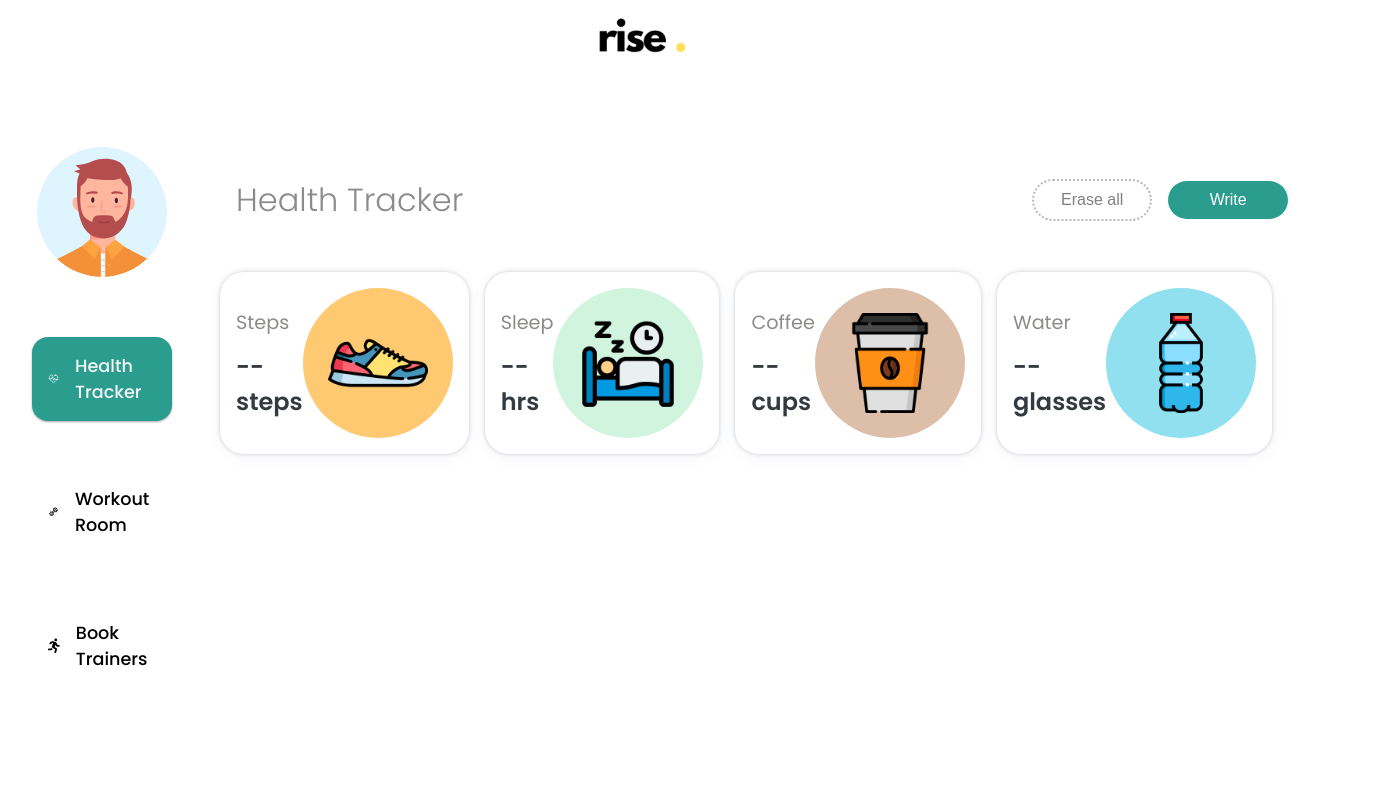
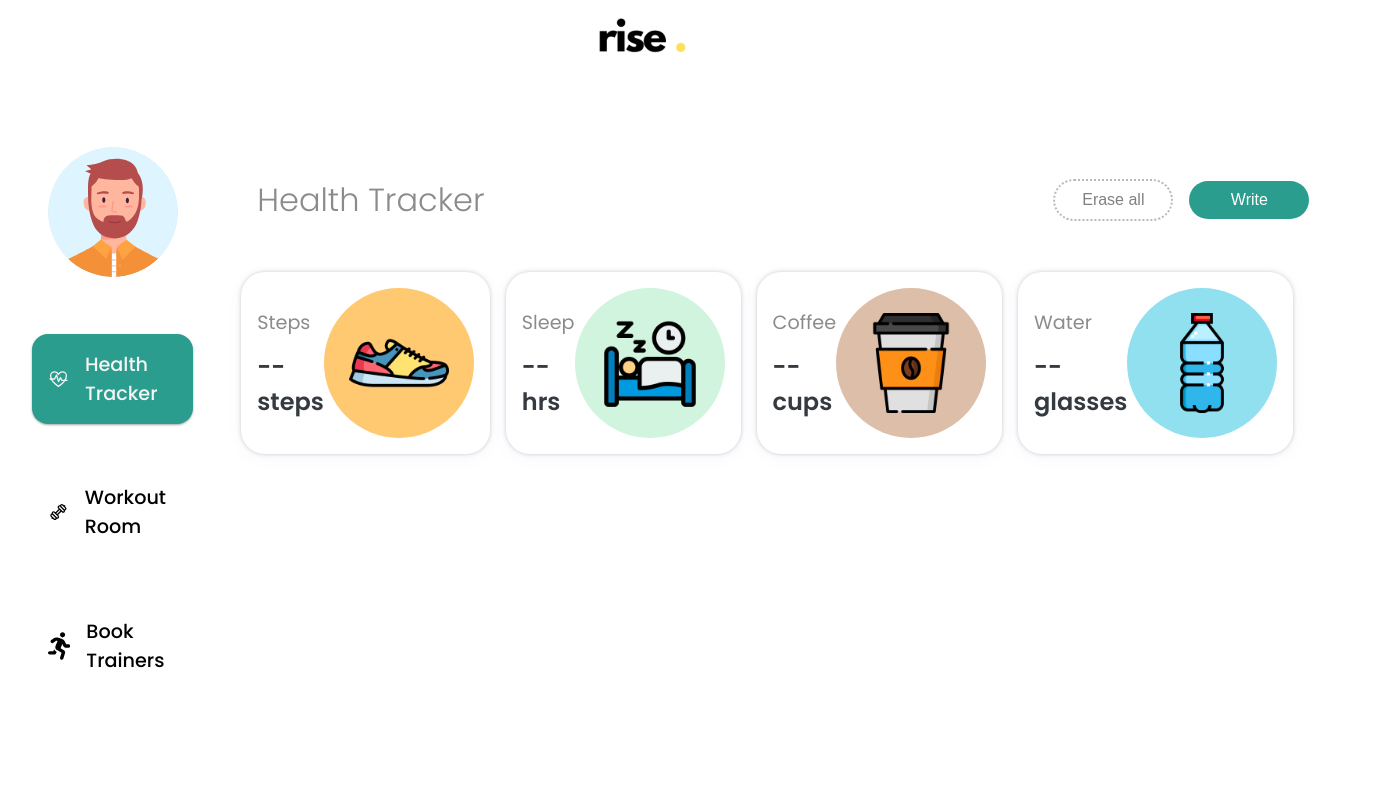
Before and after one commit to maysunktong/rise--app, a React (Vite) app: page / in a window 1280 px wide. Shown: the top 800 px of the page, 1373 px wide, since content can reach past the window. Built offline with nearby package versions, Linux system fonts and the light colour scheme.

Commit message:
Icons in nav

```diff
--- a/src/components/Layout/Navigation/index.jsx
+++ b/src/components/Layout/Navigation/index.jsx
@@ -21,19 +21,19 @@ const Navigation = ({ setCurrentPage }) => {
         className={activePage === "healthTracker" ? styles.active : ""}
         onClick={() => handleNavClick("healthTracker", <HealthTracker />)}
       >
-        <IoFitnessOutline /> Health Tracker
+        <IoFitnessOutline size={32} /> Health Tracker
       </li>
       <li
         className={activePage === "workoutRoom" ? styles.active : ""}
         onClick={() => handleNavClick("workoutRoom", <WorkoutRoom />)}
       >
-        <LiaDumbbellSolid /> Workout Room
+        <LiaDumbbellSolid size={32} /> Workout Room
       </li>
       <li
         className={activePage === "bookTrainers" ? styles.active : ""}
         onClick={() => handleNavClick("bookTrainers", <BookTrainers />)}
       >
-        <FaRunning /> Book Trainers
+        <FaRunning size={32} /> Book Trainers
       </li>
     </ul>
   );
--- a/src/components/Layout/Navigation/navigation.module.css
+++ b/src/components/Layout/Navigation/navigation.module.css
@@ -30,7 +30,7 @@
   }
 }
 
-@media (min-width: 550px) {
+@media (max-width: 850px) {
   .cardsList {
     grid-template-columns: repeat(3, 1fr);
     width: 90%;
@@ -38,6 +38,8 @@
 
   .navigationLists li {
     font-size: 1.1rem;
+    flex-direction: column;
+    text-align: center;
   }
 }
 
```
